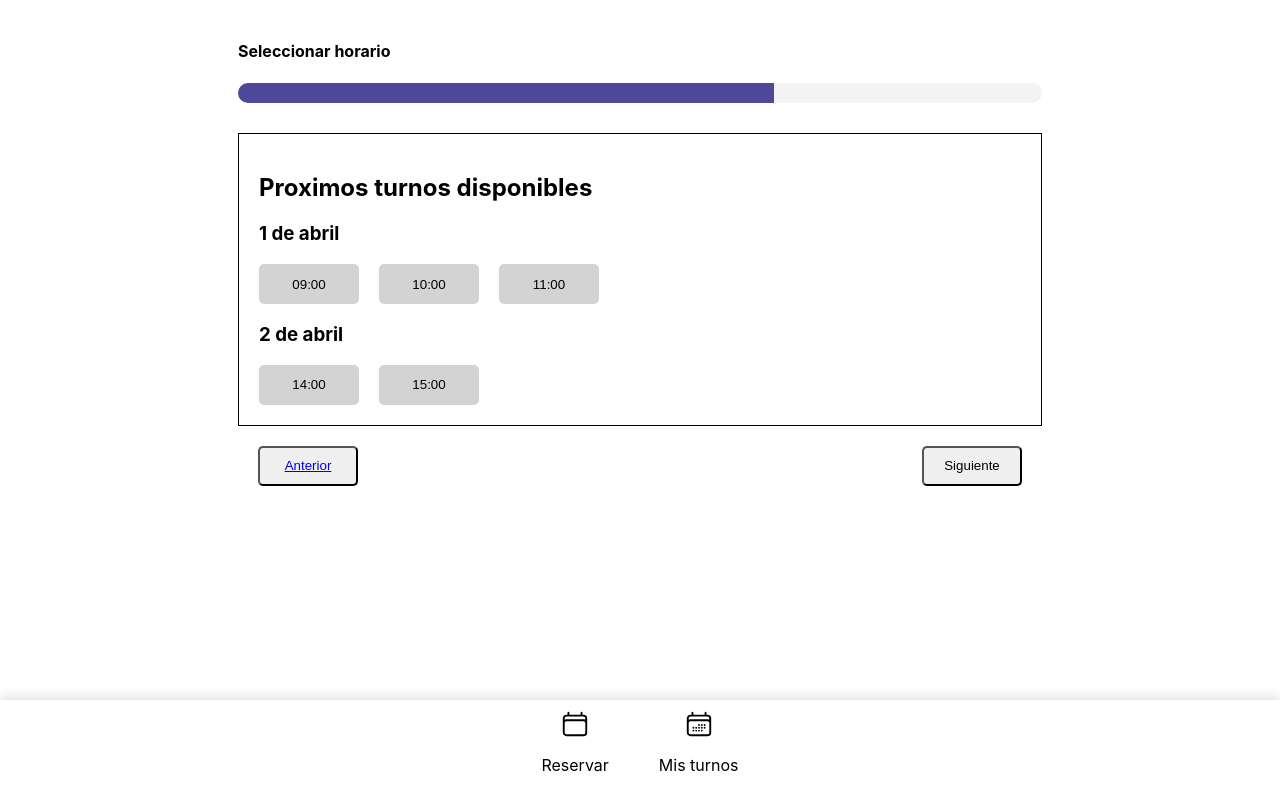
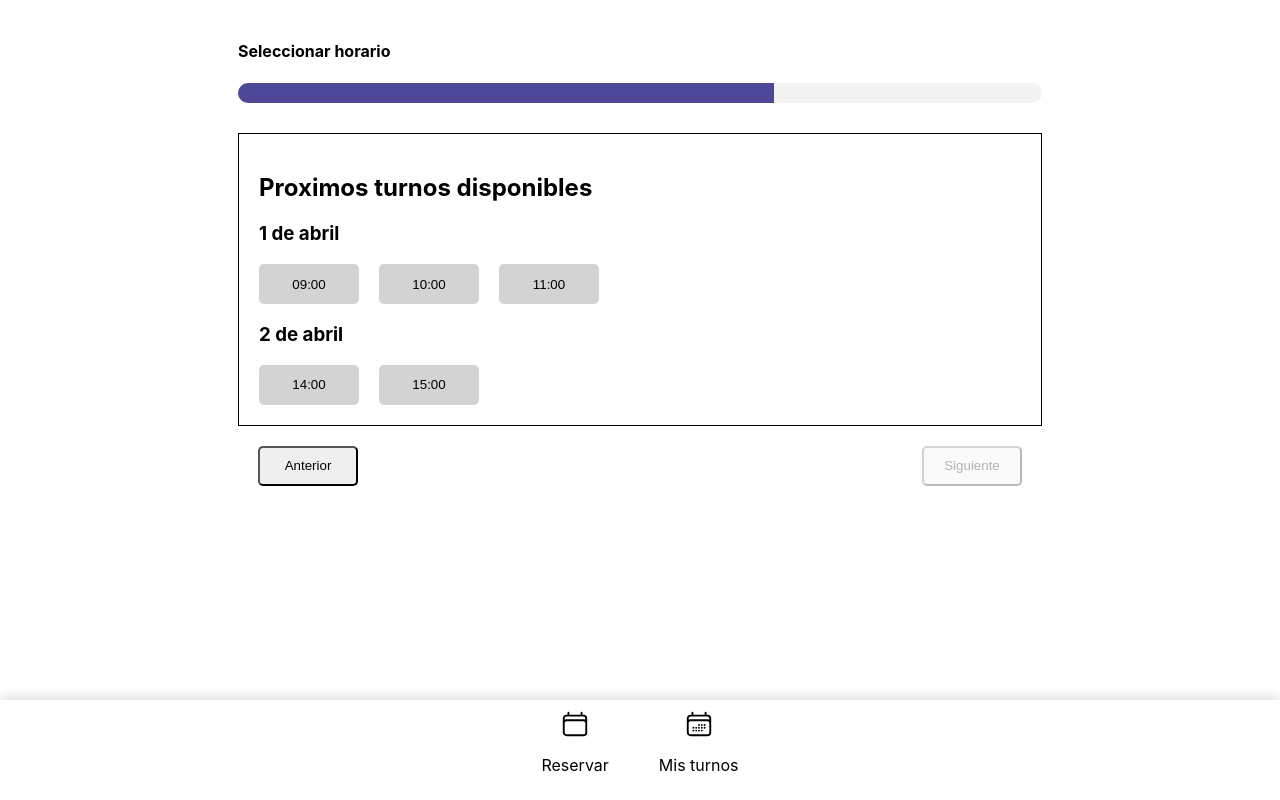
Before and after one commit to florenciasoldavini/Planify, a React (Create React App) app: page /appointment/slots/1 in a window 1280 px wide. Built offline with nearby package versions, Linux system fonts and the light colour scheme.

Commit message:
changes in css styles

```diff
--- a/src/components/NavigationButtons.jsx
+++ b/src/components/NavigationButtons.jsx
@@ -31,20 +31,18 @@ function NavigationButtons({ serviceId, selectedTimeSlot }) {
         <div className={styles.navigationButtons}>
             <div className={styles.containerPrev}>
                 {prevStep && (
-                    <button className={styles.btn}>
-                        <Link to={prevStep}>Anterior</Link>
-                    </button>
+                    <Link to={prevStep}>
+                        <button className={styles.btn}>Anterior</button>
+                    </Link>
                 )}
             </div>
             <div className={styles.containerNext}>
                 {nextStep && (
-                    <button className={styles.btn}>
-                        {disableNextButton ? (
-                            <span>Siguiente</span> // Render text instead of a link when disabled
-                        ) : (
-                            <Link to={nextStep}>{nextStep === "/myappointments" ? "Confirmar" : "Siguiente"}</Link>
-                        )}
-                    </button>
+                    <Link to={nextStep}>
+                        <button className={styles.btn} disabled={disableNextButton}>
+                            {nextStep === "/myappointments" ? "Confirmar" : "Siguiente"}
+                        </button>
+                    </Link>
                 )}
             </div>
         </div>
--- a/src/scenes/SlotSelection.module.css
+++ b/src/scenes/SlotSelection.module.css
@@ -30,6 +30,7 @@
     width: 100px;
     border-color: transparent;
     border-radius: 5px;
+    color: black;
     background-color: lightgray;
 }
 
```
